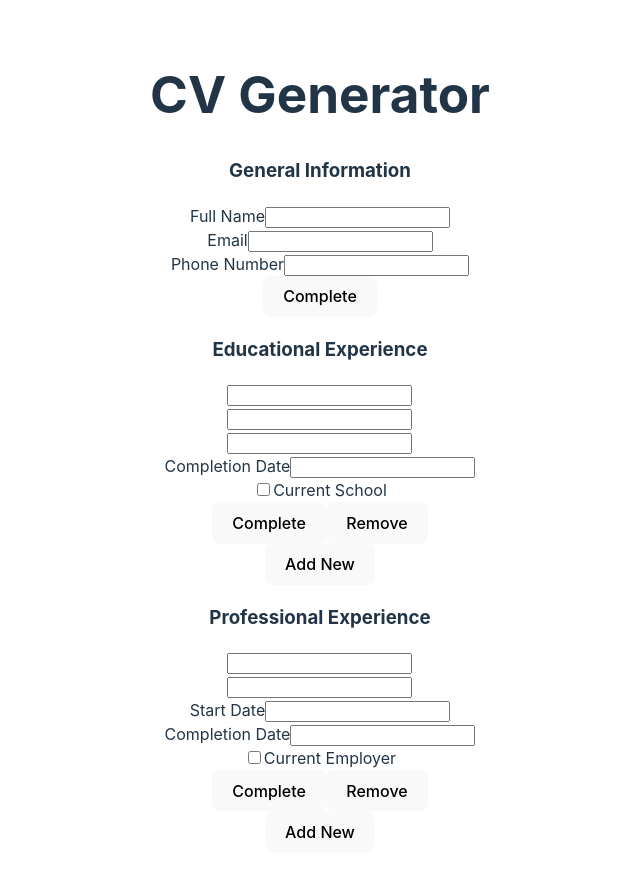
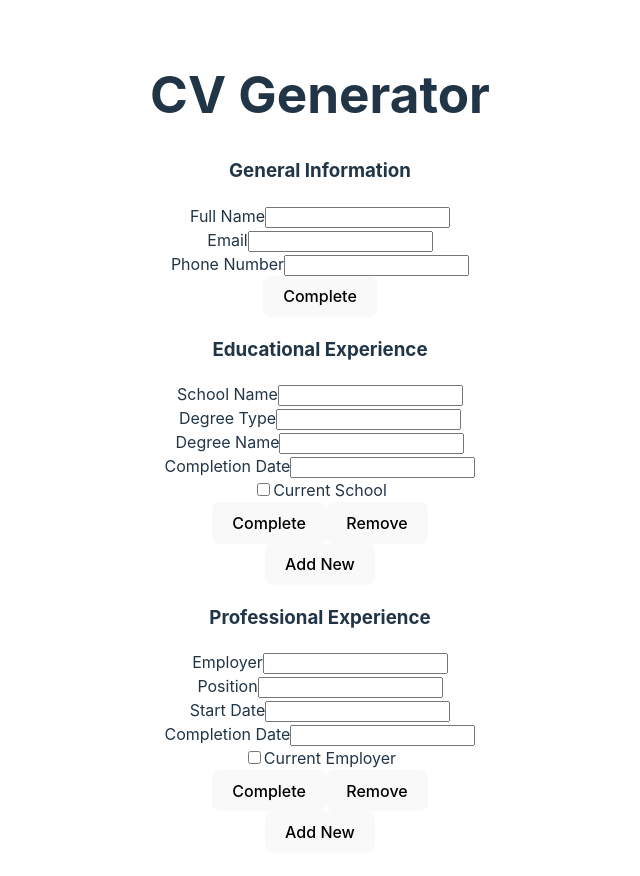
Before and after one commit to BrwnStallion/cv-application, a React (Vite) app: page / in a window 1280 px wide. Shown: the top 876 px of the page, without its empty margins (320-960 px from the left). Built offline with nearby package versions, Linux system fonts and the light colour scheme.

Commit message:
feat: add lookup obj for subType field labels
The many type of 'text' fields needed to be named accordingly. The obj
allows for the subtypes to be used as a key lookup for the appropriate
label text content.

```diff
--- a/src/components/Input.jsx
+++ b/src/components/Input.jsx
@@ -25,6 +25,15 @@ function Input({ value, setValue, type, subType, parentSection }) {
     value: value,
     onChange: "",
   };
+  // Lookup for the various subType 'text' type input fields
+  const textLabelContent = {
+    school: "School Name",
+    degreeType: "Degree Type",
+    degreeName: "Degree Name",
+    employer: "Employer",
+    position: "Position",
+    resp: "Responsibility",
+  };
 
   switch (type) {
     case "name":
@@ -40,7 +49,7 @@ function Input({ value, setValue, type, subType, parentSection }) {
       break;
     case "text":
       labelAttributes.forAttr = subType;
-      labelAttributes.content = "";
+      labelAttributes.content = textLabelContent[subType];
       inputAttributes.id = subType;
       inputAttributes.name = subType;
       break;
```
